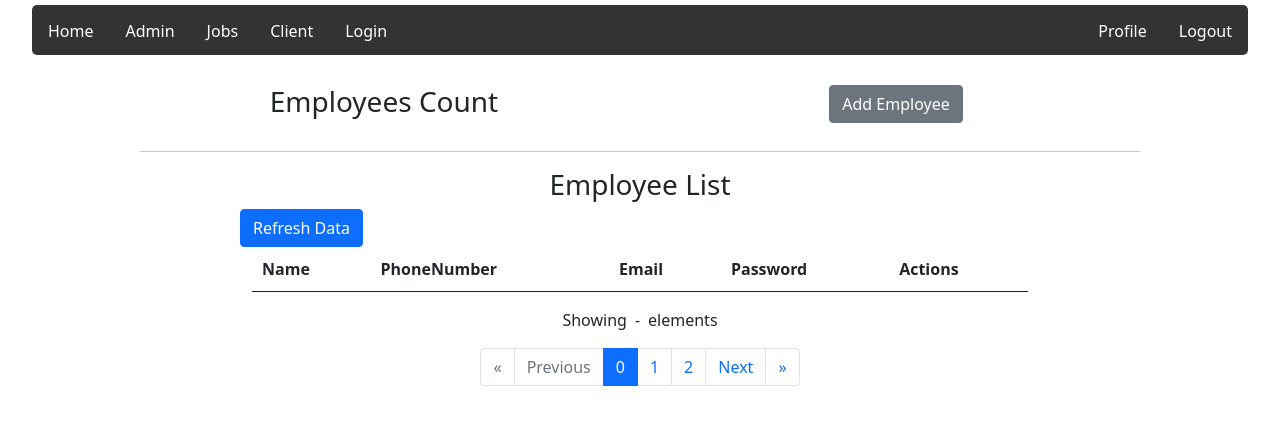
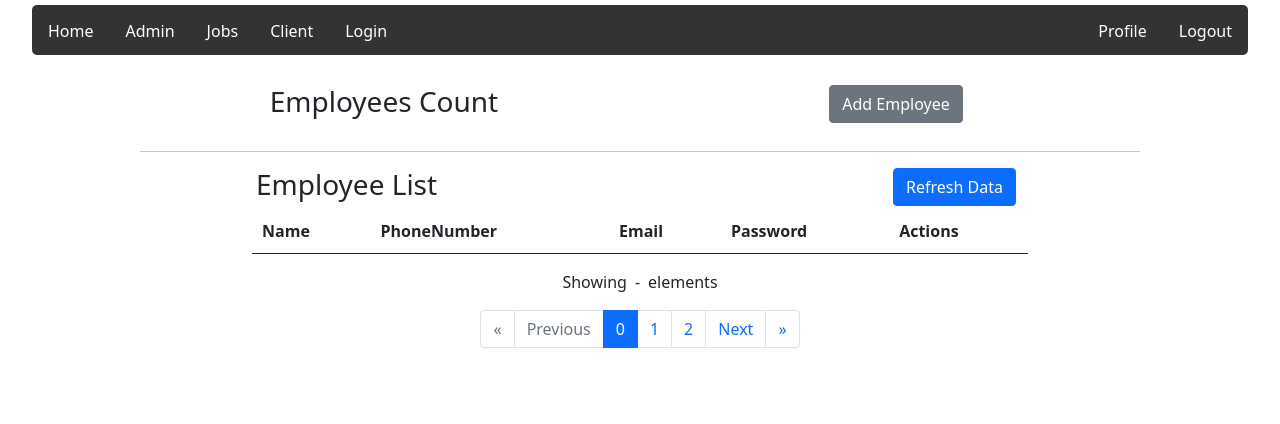
Before and after one commit to Mburu-Elvis/natujenge_employee_decoupled, a website: page EmployeeApp/index.html at #!/Admin in a window 1280 px wide. Drawn offline with nearby package versions, Linux system fonts and the light colour scheme; some packages are replaced by stand-ins of ours; no server answers.

Commit message:
refined the UI of admin

```diff
--- a/EmployeeApp/admin.html
+++ b/EmployeeApp/admin.html
@@ -48,8 +48,15 @@
     </div>
     <hr>
     <div class="detailColumn">
-        <h3 class="text-center">Employee List</h3>
-        <button class="btn btn-primary" ng-click="refreshEmployees()">Refresh Data</button>
+        <div class="d-flex flex-row justify-content-between">
+            <div class="ps-3">
+                <h3 class="text-center">Employee List</h3>
+            </div>
+            <div class="pe-4">
+                <button class="btn btn-primary" ng-click="refreshEmployees()">Refresh Data</button>
+            </div>
+        </div>
+
         <div class="container">
             <table class="table">
                 <thead>
```
Also changed, not shown: EmployeeApp/login.html (+2 -2 lines).
